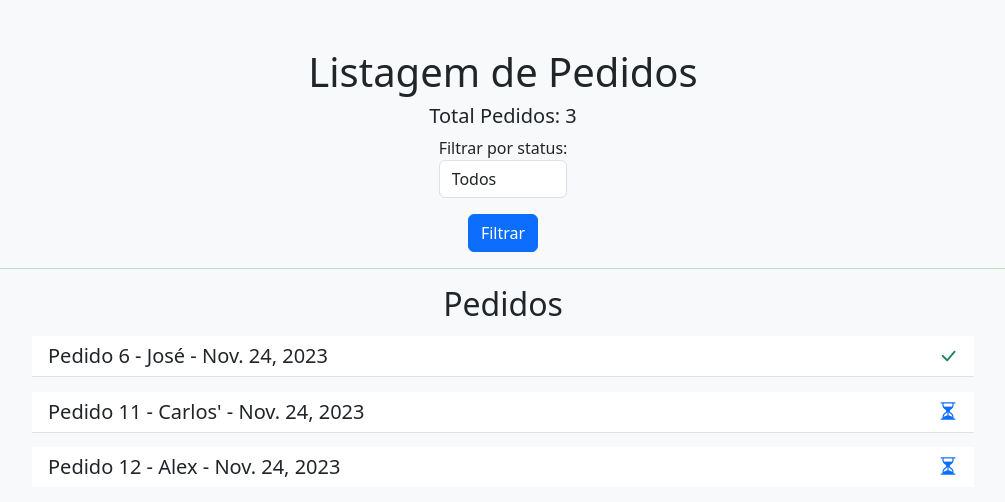
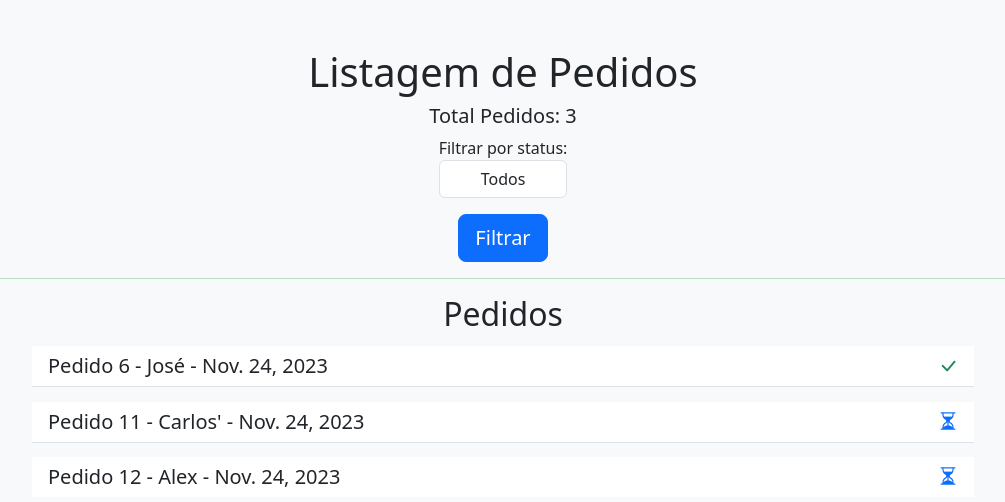
Before and after one commit to carloshtbraga/Fazenda-App, a Django app: page /pedidos/ in a window 1280 px wide; the page is wider, and only the part inside the window is pictured. Shown: the part 80-582 px from the top of that part, without its empty margins (137-1142 px from the left). Run offline with Django 4.2, Linux system fonts and the light colour scheme; data comes from the database, SQL or seed files in the repository.

Commit message:
tamanho dos botões

```diff
--- a/fazenda/templates/listar_pedidos.html
+++ b/fazenda/templates/listar_pedidos.html
@@ -7,12 +7,14 @@
         <h5>Total Pedidos: {{ pedidos|length }}</h5>
         <form method="GET" class="d-flex flex-column align-items-center form">
             <label for="status">Filtrar por status:</label>
-            <select name="status" id="status" class="form-control select">
+            <select name="status" id="status"
+      class="form-control selectpicker w-100 text-center text-lg"
+    >
                 <option value="">Todos</option>
                 <option value="Concluído">Concluído</option>
                 <option value="Pendente">Pendente</option>
             </select>
-            <button class="btn btn-primary mt-3" type="submit">Filtrar</button>
+            <button class="btn btn-primary mt-3 btn-lg" type="submit">Filtrar</button>
         </form>
         <hr>
         <h2>Pedidos</h2>
--- a/fazenda/templates/listar_produtos.html
+++ b/fazenda/templates/listar_produtos.html
@@ -14,6 +14,6 @@
                 </li>
             {% endfor %}
         </ul>
-        <a href="{% url 'criar_produto' %}" class="btn btn-success">Criar Produto</a>
+        <a href="{% url 'criar_produto' %}" class="btn btn-lg btn-primary">Criar Produto</a>
     </div>
 {% endblock %}
```
